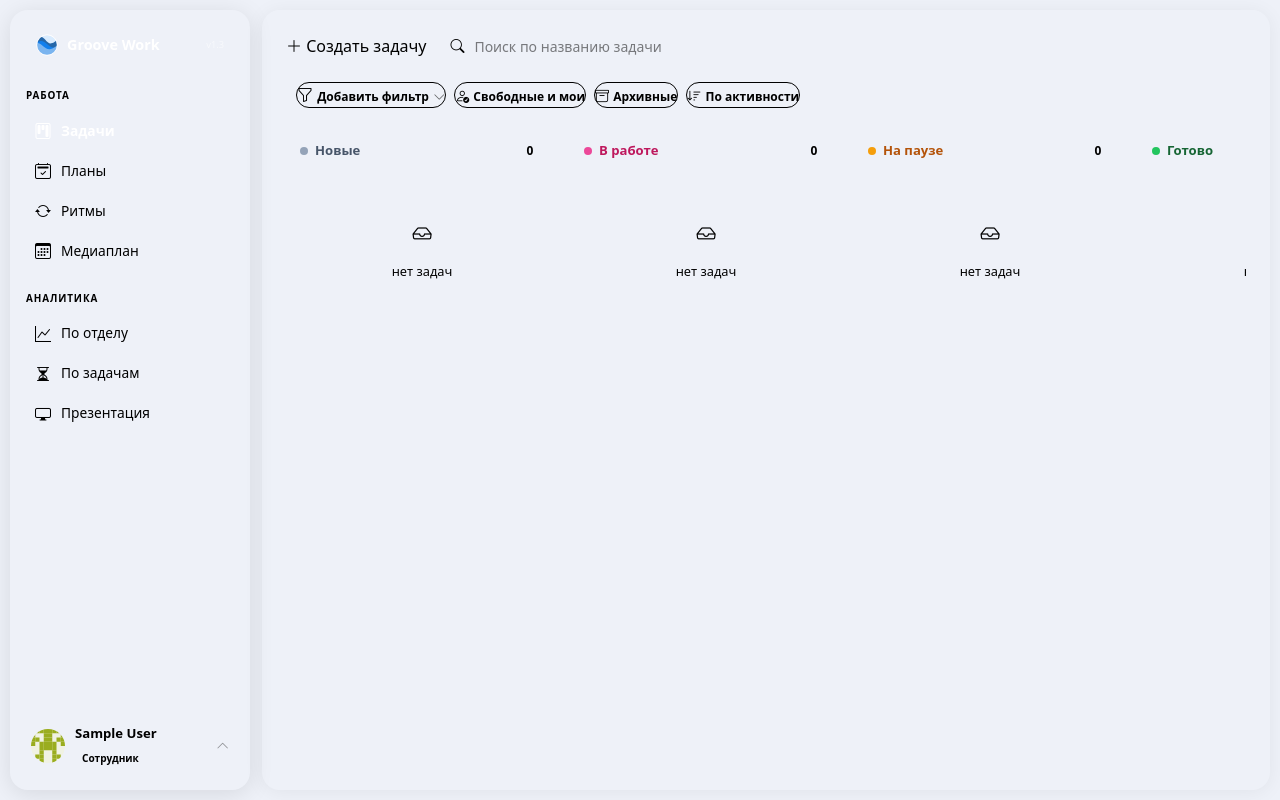
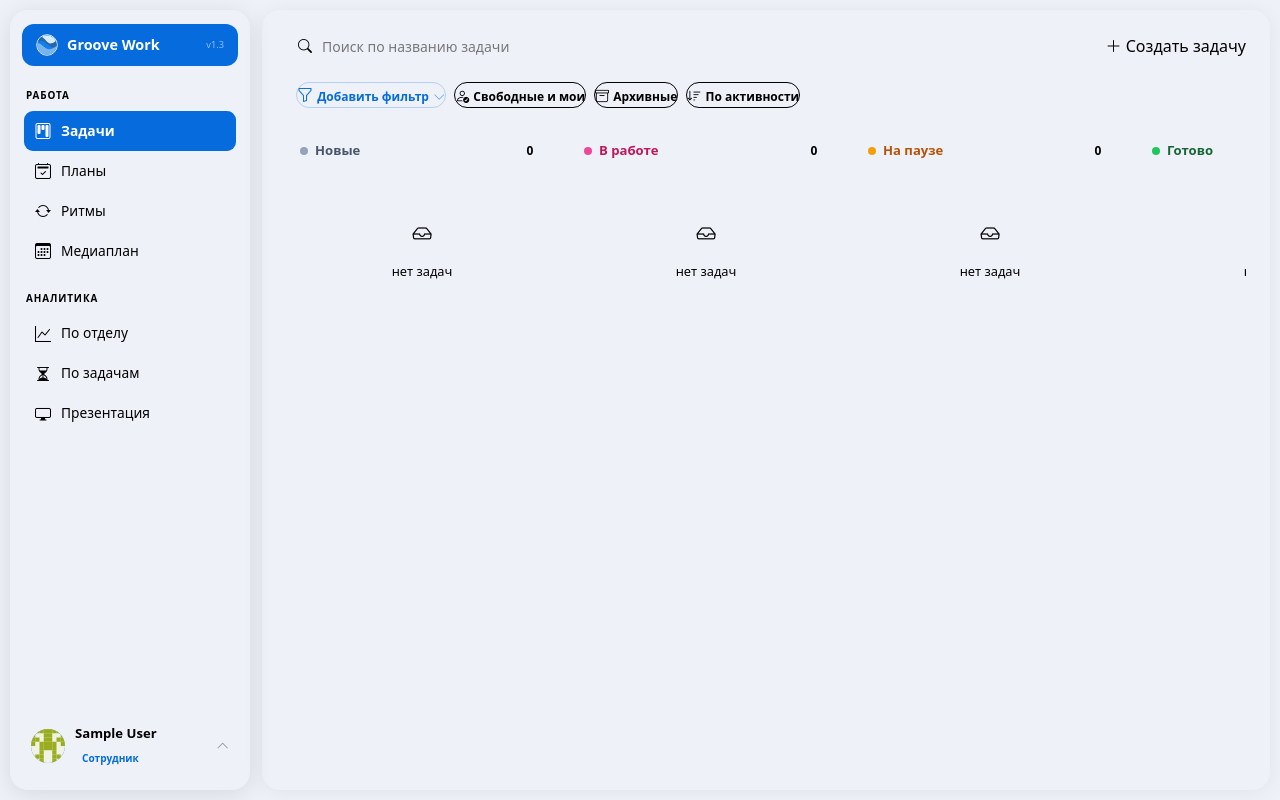
Before and after one commit to DmitriyODS/gw1, a Flask app: page /tasks in a window 1280 px wide. Run offline with Flask 3, Linux system fonts and the light colour scheme; the visitor is signed in with stand-in values (Sample User, id 1); data comes from the database, SQL or seed files in the repository; data that the repository does not hold is empty; parts of the project's set-up code (start-up, migrations or seed data) failed here and were passed over; some libraries are stand-ins or nearby versions.

Commit message:
bufix #3

```diff
--- a/app/templates/base.html
+++ b/app/templates/base.html
@@ -12,6 +12,11 @@
   <link href="https://cdn.jsdelivr.net/npm/bootstrap-icons@1.11.3/font/bootstrap-icons.css" rel="stylesheet">
   <link href="https://fonts.googleapis.com/icon?family=Material+Icons+Round" rel="stylesheet">
   <style>
+    :root, [data-theme="light"], [data-theme="dark"] {
+      --color-primary: oklch(54.7% 0.191 257);
+      --color-primary-content: #ffffff;
+    }
+
     body { background: #eef1f8; margin: 0; }
     [data-theme="dark"] body { background: #191e2a; }
 
--- a/app/templates/public/submit.html
+++ b/app/templates/public/submit.html
@@ -8,6 +8,11 @@
     <script src="https://cdn.jsdelivr.net/npm/@tailwindcss/browser@4"></script>
     <link href="https://cdn.jsdelivr.net/npm/bootstrap-icons@1.11.3/font/bootstrap-icons.css" rel="stylesheet">
     <style>
+        :root {
+            --color-primary: oklch(54.7% 0.191 257);
+            --color-primary-content: #ffffff;
+        }
+
         body { background: #f4f6fb; }
 
         .drop-zone {
--- a/app/templates/tasks/list.html
+++ b/app/templates/tasks/list.html
@@ -7,13 +7,12 @@
   .kanban-wrap {
     display: flex; gap: 12px;
     overflow-x: auto; padding-bottom: 12px;
-    align-items: flex-start;
-    min-height: calc(100vh - 230px);
+    align-items: stretch;
+    height: calc(100vh - 180px);
   }
   .kanban-col {
     flex: 0 0 272px;
     display: flex; flex-direction: column;
-    max-height: calc(100vh - 230px);
     border-radius: 16px;
     background: color-mix(in oklch, var(--color-base-content) 5%, var(--color-base-100));
     border: 1px solid color-mix(in oklch, var(--color-base-content) 10%, transparent);
@@ -262,15 +261,15 @@
 
 <!-- Page header -->
 <div class="flex items-center gap-3 mb-4 flex-wrap">
-  <a href="{{ url_for('tasks.create') }}" class="btn btn-primary gap-2 shrink-0">
-    <i class="bi bi-plus-lg"></i> Создать задачу
-  </a>
   <div class="flex-1 relative min-w-48">
     <i class="bi bi-search absolute left-3 top-1/2 -translate-y-1/2 text-base-content/40 text-sm pointer-events-none z-10"></i>
     <input type="text" id="task-search" placeholder="Поиск по названию задачи"
            class="input input-bordered w-full rounded-full pl-9 text-sm"
            oninput="onSearchInput()">
   </div>
+  <a href="{{ url_for('tasks.create') }}" class="btn btn-primary gap-2 shrink-0">
+    <i class="bi bi-plus-lg"></i> Создать задачу
+  </a>
 </div>
 
 <!-- Filter bar -->
```
